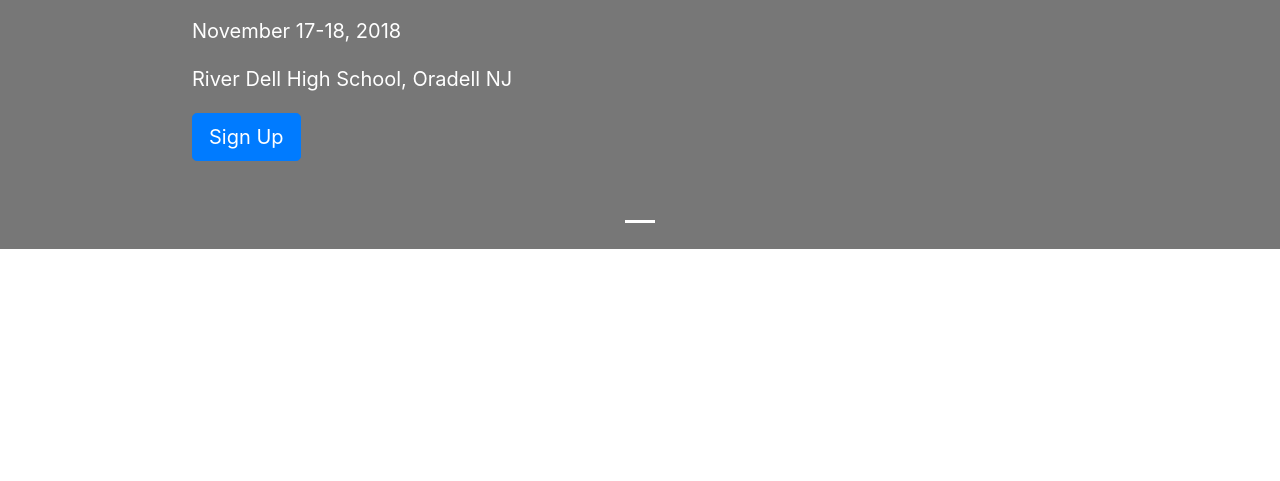
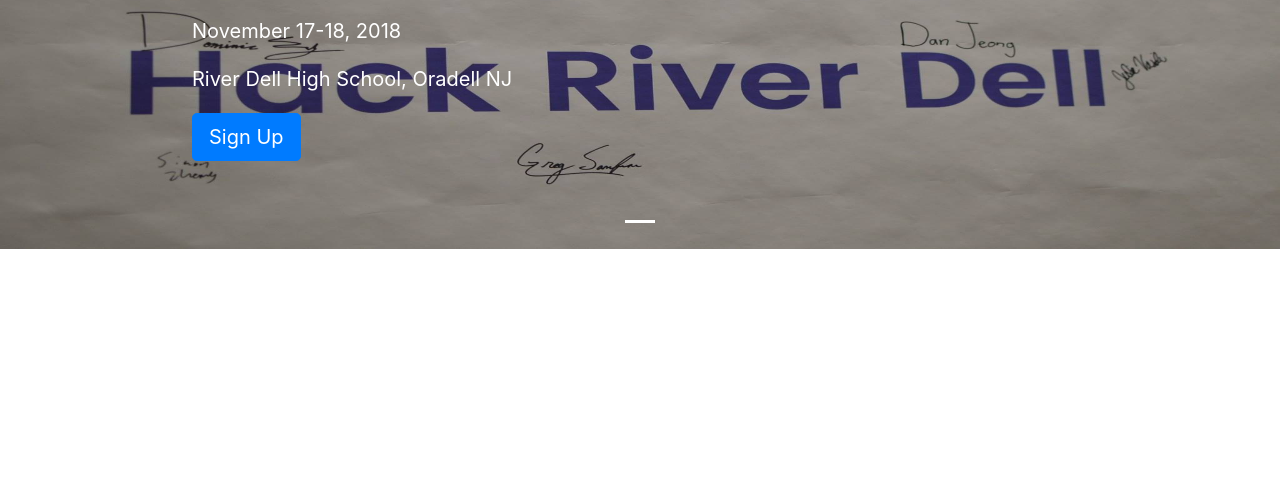
Before and after one commit to Hack-River-Dell/HACKRD-2019, a plain HTML site: page index.html in a window 1280 px wide. Shown: the part 319-800 px from the top of the page. Drawn offline with nearby package versions, Linux system fonts and the light colour scheme; the site is published under a folder, as on GitHub Pages, so addresses that start at the root find nothing.

Commit message:
Update index.html

```diff
--- a/index.html
+++ b/index.html
@@ -49,7 +49,7 @@
         </ol>
         <div class="carousel-inner">
           <div class="carousel-item active">
-            <img class="first-slide" src="/img/HackRDPoster.jpg" alt="First slide">
+            <img class="first-slide" src="img/HackRDPoster.jpg" alt="HackRD Picture">
             <div class="container">
               <div class="carousel-caption text-left">
                 <h1>Hack River Dell 2018</h1>
```
